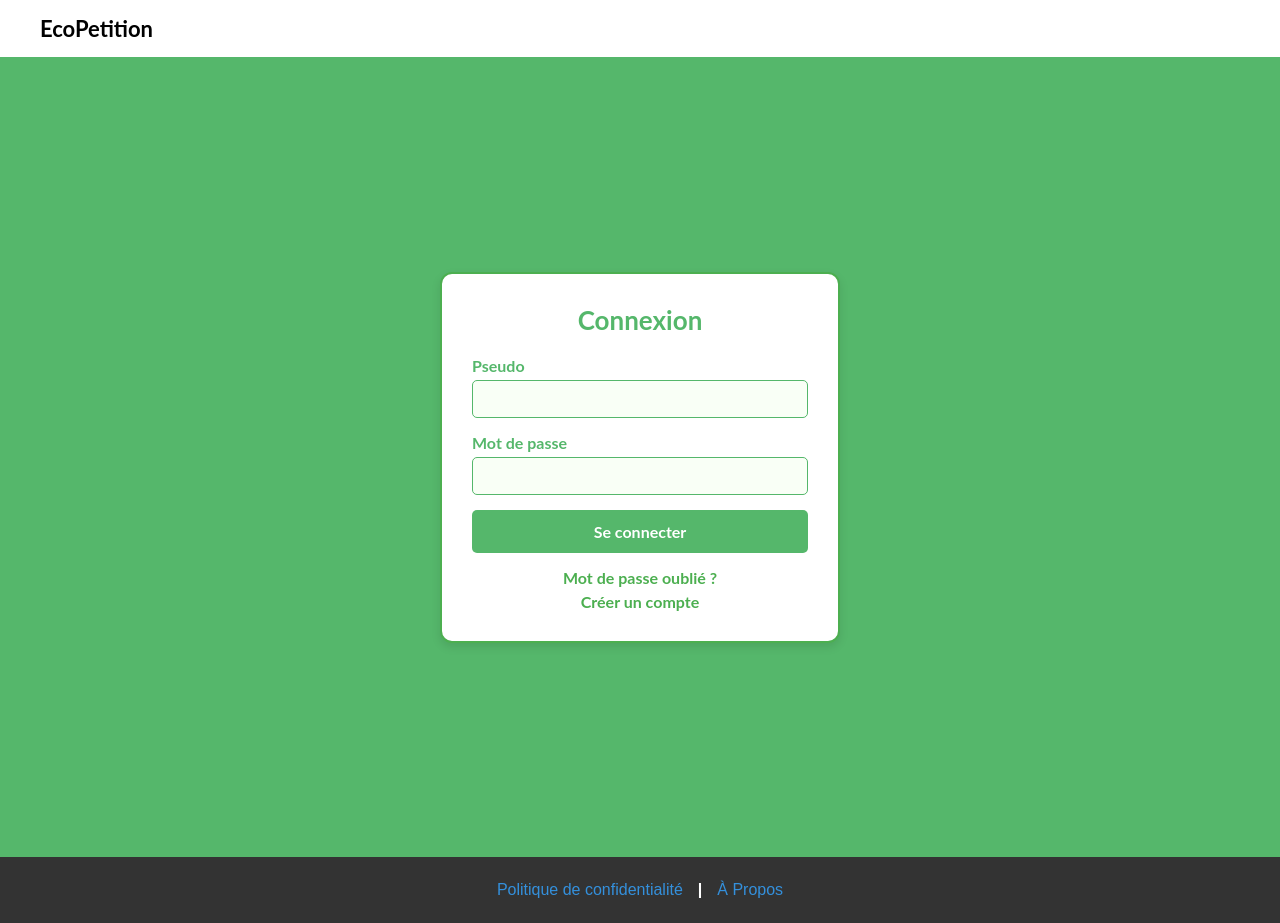
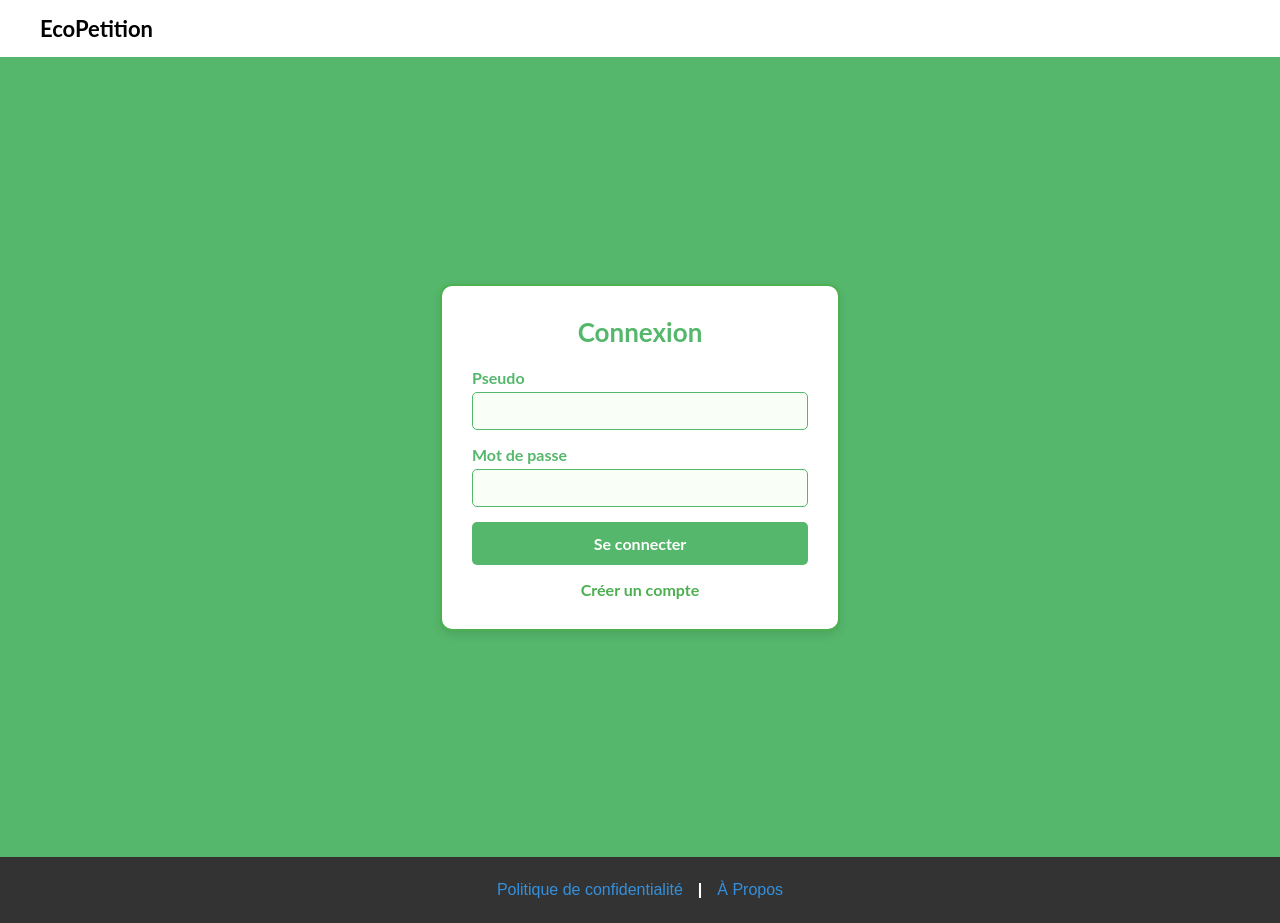
Before and after one commit to FCORMERAIS/Ecopetition_FRONT, a Next.js app: page /login in a window 1280 px wide. Built offline with nearby package versions, Linux system fonts and the light colour scheme.

Commit message:
remove password

```diff
--- a/src/components/Login.tsx
+++ b/src/components/Login.tsx
@@ -80,7 +80,6 @@ export default function Login() {
                     <button type="submit" className={styles.button}>Se connecter</button>
                 </form>
                 <div className={styles.links}>
-                    <Link href="/forgot-password">Mot de passe oublié ?</Link>
                     <Link href="/signup">Créer un compte</Link>
                 </div>
             </div>
```
